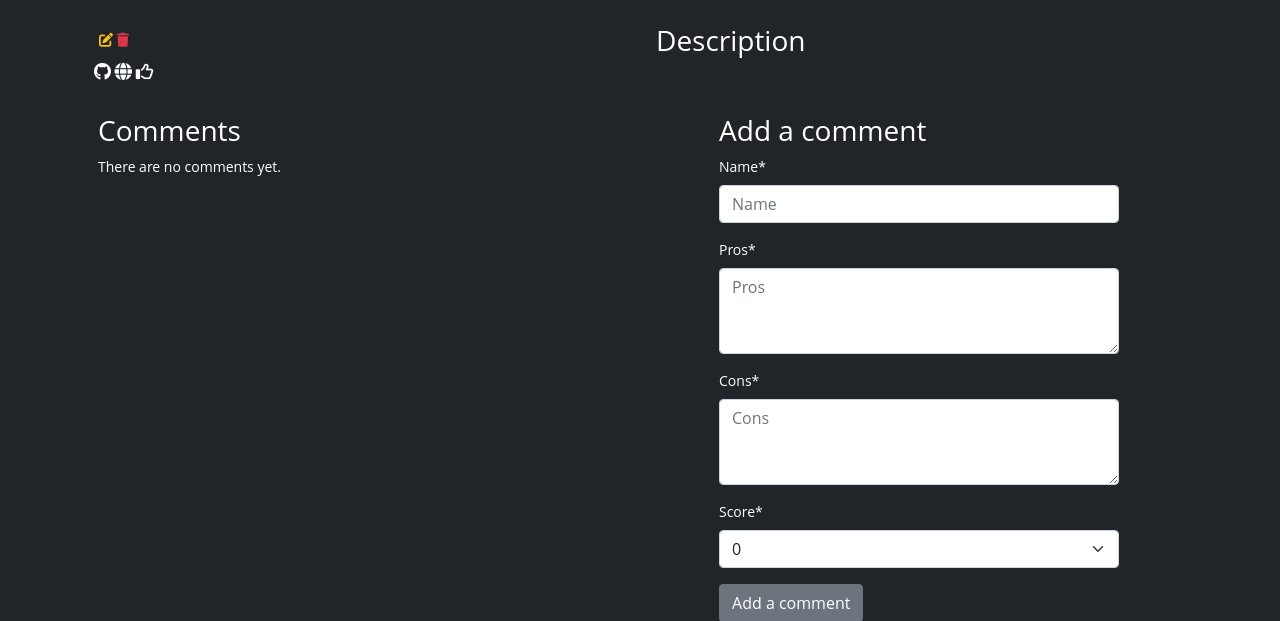
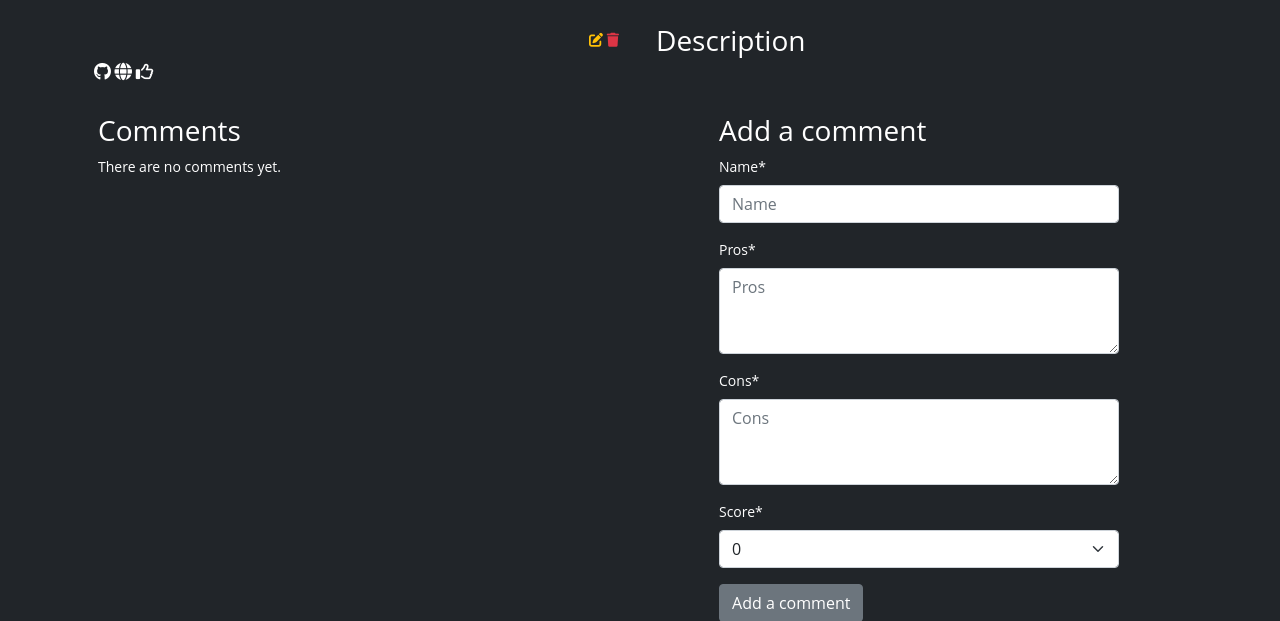
Before and after one commit to ecabanasv/ci-pp4-portfolio, a Django app: template templates/project_detail.html in a window 1280 px wide. Shown: the part 171-792 px from the top of the page. Run offline with Django 3.2, Linux system fonts and the light colour scheme; the template is opened without the code that fills it: values that come from a table or form of the project are taken from there, others are empty; the visitor is signed in with stand-in values (Sample User, id 1); some libraries are stand-ins or nearby versions; some web fonts are replaced.

Commit message:
Repositioned edit/delete button

```diff
--- a/templates/project_detail.html
+++ b/templates/project_detail.html
@@ -17,7 +17,7 @@
     <h1 class="project-title text-left">{{ project.title }}</h1>
     <div class="col-md-6">
       <span
-        class="position-absolute ps-1 pe-1 mt-1 me-1 bg-dark border border-dark"
+        class="position-absolute end-50 ps-1 pe-1 mt-1 me-3 bg-dark border border-dark"
       >
         {% if user.is_superuser %}
         <a href="{% url 'project_update' project.slug  %}" class="text-warning"
```
